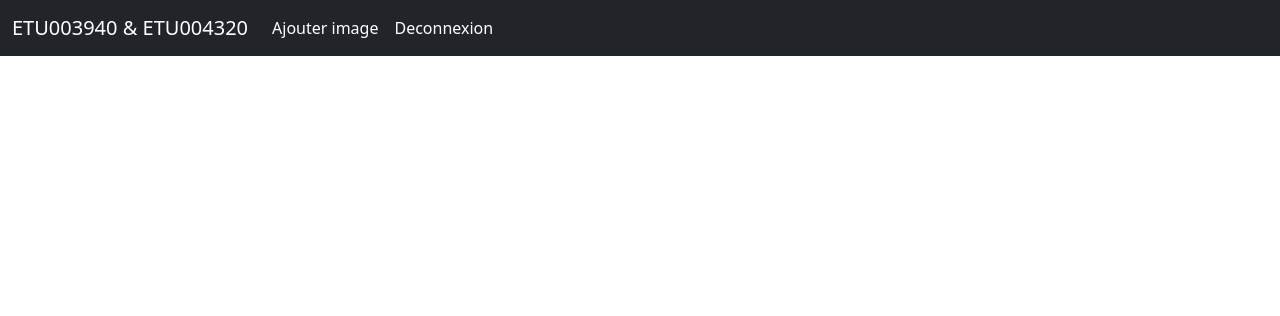
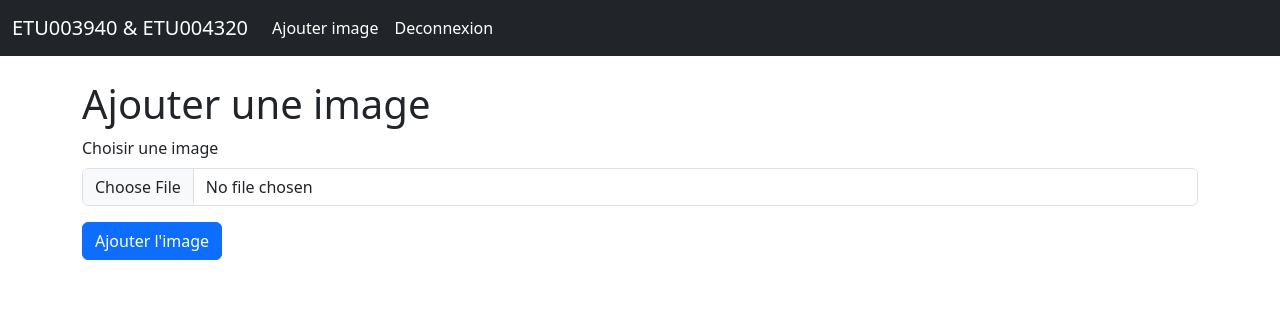
Before and after one commit to Andriantsoa94/Examen_s2_v2, a PHP site: page /page/add_image.php in a window 1280 px wide. Shown: the top 316 px of the page. Run offline with PHP 8.4, Linux system fonts and the light colour scheme.

Commit message:
input ajout image

```diff
--- a/page/add_image.php
+++ b/page/add_image.php
@@ -10,5 +10,16 @@ require "../include/fonction.php";
 </head>
 <body>
 <?php include "../include/header.php"; ?>
+
+<div class="container mt-4">
+    <h1>Ajouter une image</h1>
+    <form action="../include/add_image.php" method="post" enctype="multipart/form-data">
+        <div class="mb-3">
+            <label for="image" class="form-label">Choisir une image</label>
+            <input type="file" class="form-control" id="image" name="image" accept=".jpg, .jpeg, .png, .gif" required>
+        </div>
+        <button type="submit" class="btn btn-primary">Ajouter l'image</button>
+    </form>
+
 </body>
 </html>
```
